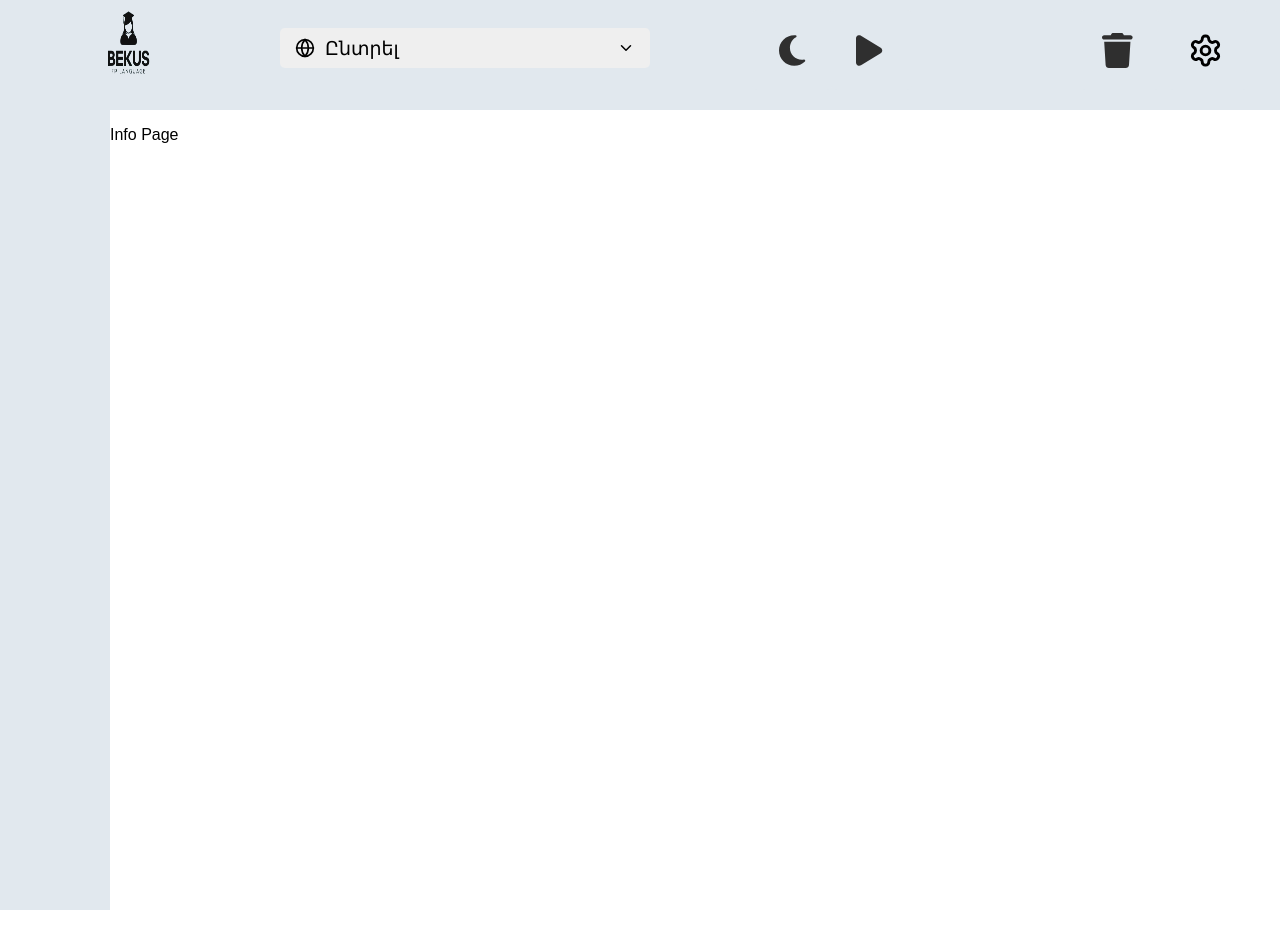
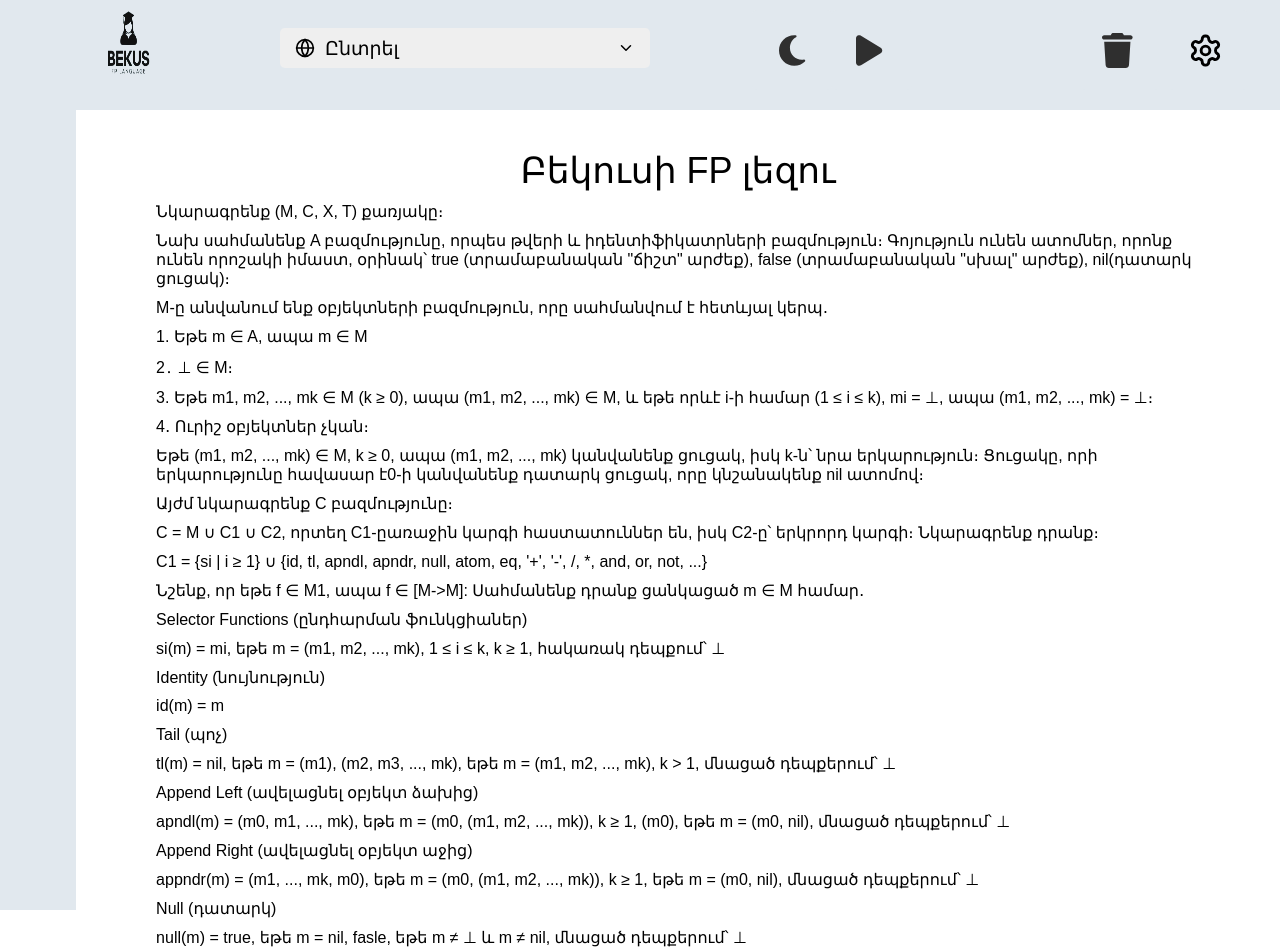
Before and after one commit to RuzannaAleksanyan/fp_languages, a React (Create React App) app in the folder frontend/: page /info in a window 1280 px wide. Shown: the top 952 px of the page. Before the commit the page ends 910 px from the top, so only its background shows below. Built offline with nearby package versions, Linux system fonts and the light colour scheme.

Commit message:
Added info text

```diff
--- a/frontend/src/page/InfoPage.css
+++ b/frontend/src/page/InfoPage.css
@@ -11,7 +11,6 @@
     position: absolute;
     top: 10px;
     right: 32px;
-
 }
 
 .info-page {
@@ -19,14 +18,37 @@
     height: 100vh;
 }
 
+.text {
+    top: 200px;
+    /* text-align: center; */
+}
+
+.text .title {
+    padding-top: 40px;
+    text-align: center; /* Տեքստը կենտրոնացնում է հորիզոնական ուղղությամբ */
+    margin: 0 auto; /* Կենտրոնացնում է տարրը վիզուալորեն */
+    font-size: 36px;
+  }
+
+
+.text p {
+    display: block;
+    margin: 10px 0;
+    margin-bottom: 10px;
+    /* text-align: center; */
+    padding-left: 80px; /* Պարզապես օրինակ, եթե ցանկանում եք դառնալ խիստ պատշաճ հեռավորություն */
+    padding-right: 80px;
+
+    /* font-size: 20px; */
+}
+
 .left-panel {
-    width: 110px;
-    background-color: rgb(225, 232, 238); /* Ցանկացած գույն */
+    width: 145px;
+    background-color: rgb(225, 232, 238);
 }
 
 .content {
-    flex: 0; /* Մնացած տարածքը */
-    /* padding: 20px; */
+    flex: 0;
 }
 
 
--- a/frontend/src/page/InfoPage.jsx
+++ b/frontend/src/page/InfoPage.jsx
@@ -4,7 +4,45 @@ const InfoPage = () => {
   return (
     <div className="info-page">
       <div className="left-panel"></div>
-      <p>Info Page</p>
+      <div className='text'>
+        <p className='title'>Բեկուսի FP լեզու</p>
+        <p>Նկարագրենք (M, C, X, T) քառյակը։</p>
+        <p>Նախ սահմանենք A բազմությունը, որպես թվերի և իդենտիֆիկատրների բազմություն։ Գոյություն ունեն ատոմներ, որոնք ունեն որոշակի իմաստ, օրինակ՝ true (տրամաբանական "ճիշտ" արժեք), false (տրամաբանական "սխալ" արժեք), nil(դատարկ ցուցակ)։ </p>
+        <p>M-ը անվանում ենք օբյեկտների բազմություն, որը սահմանվում է հետևյալ կերպ․</p>
+        <p>1. Եթե m ∈ A, ապա m ∈ M</p>
+        <p>2․ ⊥ ∈ M։</p>
+        <p>3. Եթե m1, m2, ..., mk ∈ M (k ≥ 0), ապա (m1, m2, ..., mk) ∈ M, և եթե որևէ i-ի համար (1 ≤ i ≤ k), mi = ⊥, ապա (m1, m2, ..., mk) = ⊥։</p>
+        <p>4․ Ուրիշ օբյեկտներ չկան։</p>
+        <p>Եթե (m1, m2, ..., mk) ∈ M, k ≥ 0, ապա (m1, m2, ..., mk) կանվանենք ցուցակ, իսկ k-ն՝ նրա երկարություն։ Ցուցակը, որի երկարությունը հավասար է0-ի կանվանենք դատարկ ցուցակ, որը կնշանակենք nil ատոմով։</p>
+        <p>Այժմ նկարագրենք C բազմությունը։</p>
+        <p>C = M ∪ C1 ∪ C2, որտեղ C1-ըառաջին կարգի հաստատուններ են, իսկ C2-ը՝ երկրորդ կարգի։ Նկարագրենք դրանք։</p>
+        <p>C1 = {`{si | i ≥ 1}`} ∪ {`{id, tl, apndl, apndr, null, atom, eq, '+', '-', /, *, and, or, not, ...}`}</p>
+        <p>Նշենք, որ եթե f ∈ M1, ապա f ∈ {'[M->M]'}: Սահմանենք դրանք ցանկացած m ∈ M համար․</p>
+        <p>Selector Functions (ընդհարման ֆունկցիաներ)</p>
+        <p>si(m) = mi, եթե m = (m1, m2, ..., mk), 1 ≤ i ≤ k, k ≥ 1, հակառակ դեպքում՝ ⊥</p>
+        <p>Identity (նույնություն)</p>
+        <p>id(m) = m</p>
+        <p>Tail (պոչ)</p>
+        <p>tl(m) = nil, եթե m = (m1), (m2, m3, ..., mk), եթե m = (m1, m2, ..., mk), k {'>'} 1, մնացած դեպքերում՝ ⊥</p>
+        <p>Append Left (ավելացնել օբյեկտ ձախից)</p>
+        <p>apndl(m) = (m0, m1, ..., mk), եթե m = (m0, (m1, m2, ..., mk)), k ≥ 1, (m0), եթե m = (m0, nil), մնացած դեպքերում՝ ⊥</p>
+        <p>Append Right (ավելացնել օբյեկտ աջից)</p>
+        <p>appndr(m) = (m1, ..., mk, m0), եթե m = (m0, (m1, m2, ..., mk)), k ≥ 1, եթե m = (m0, nil), մնացած դեպքերում՝ ⊥</p>
+        <p>Null (դատարկ)</p>
+        <p>null(m) = true, եթե m = nil, fasle, եթե m ≠ ⊥ և m ≠ nil, մնացած դեպքերում՝ ⊥</p>
+        <p>Atom (ատոմ)</p>
+        <p>atom(m) = true, m ∈ A, false, եթե m ∉ A և m ≠ ⊥, մնացած դեպքերում՝ ⊥</p>
+        <p>Equals (հավասար)</p>
+        <p>eq(m) = true, եթե m = (m1, m2) և m1 = m2, false, եթե m = (m1, m2) և m1 ≠ m2, մնացած դեպքերում՝ ⊥</p>
+        <p>+(m) = m1 + m2, եթե m = (m1, m2) և m1, m2-ը թվեր են, մնացած դեպքերում՝ ⊥</p>
+        <p>֊(m) = m1 - m2, եթե m = (m1, m2) և m1, m2-ը թվեր են, մնացած դեպքերում՝ ⊥</p>
+        <p>*(m) = m1 * m2, եթե m = (m1, m2) և m1, m2-ը թվեր են, մնացած դեպքերում՝ ⊥</p>
+        <p></p>
+        <p></p>
+        <p></p>
+        <p></p>
+      </div>
+
     </div>
   );
 };
```
